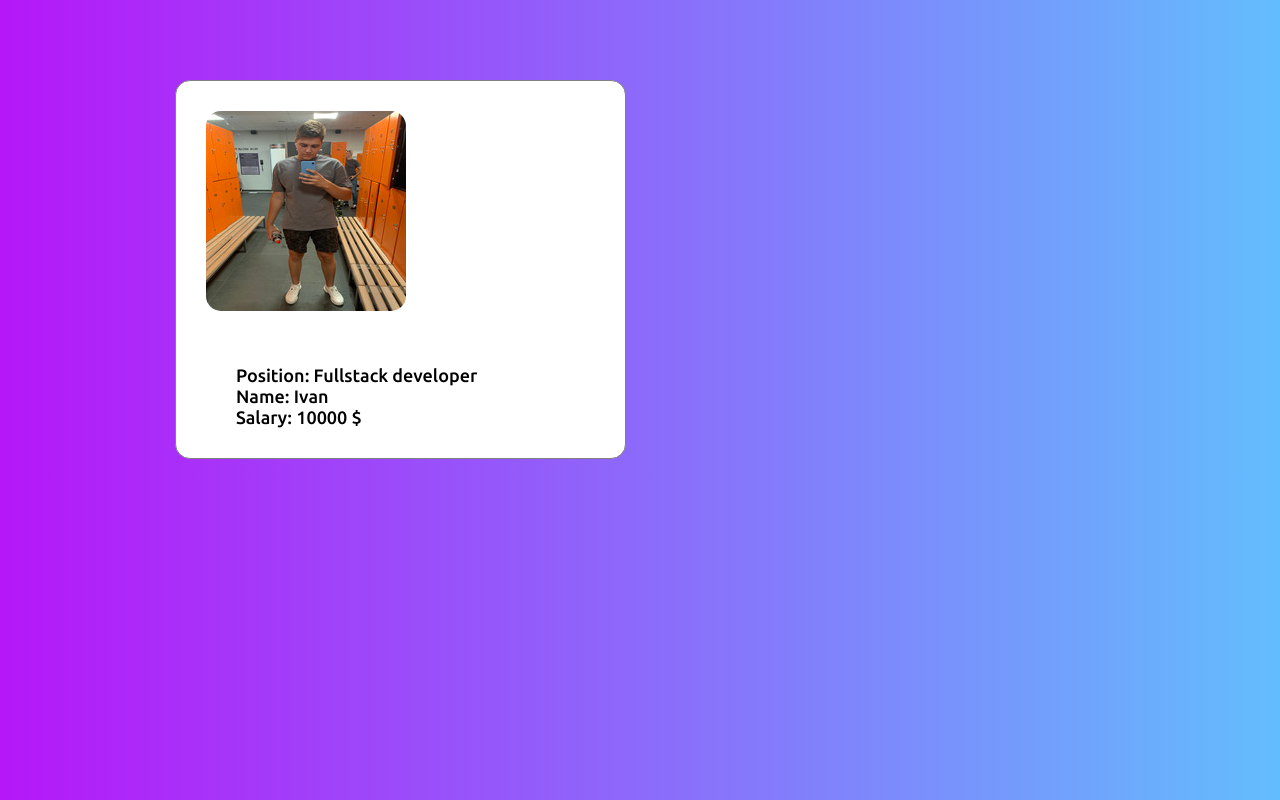
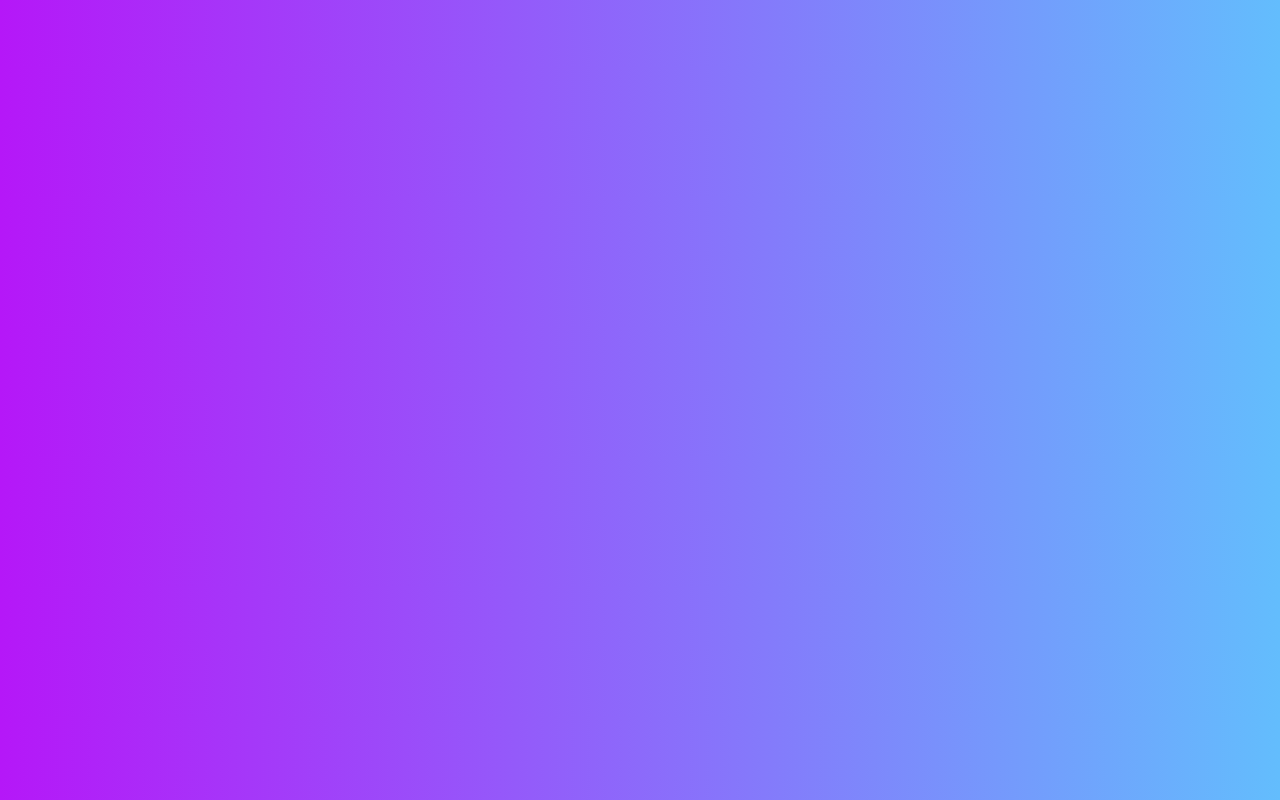
Before and after one commit to KarpAAA/sombra_inc, a Vue app: page / in a window 1280 px wide. Built offline with nearby package versions, Linux system fonts and the light colour scheme; a web font is replaced by a local one.

Commit message:
Revert "Added Ivans character"

```diff
--- a/src/App.vue
+++ b/src/App.vue
@@ -20,12 +20,7 @@ export default {
   data(){
     return {
       characters: [
-        {
-          name: "Ivan",
-          role: "Fullstack developer",
-          image: ivan,
-          salary: 10000
-        }
+
       ]
     }
   },
```
